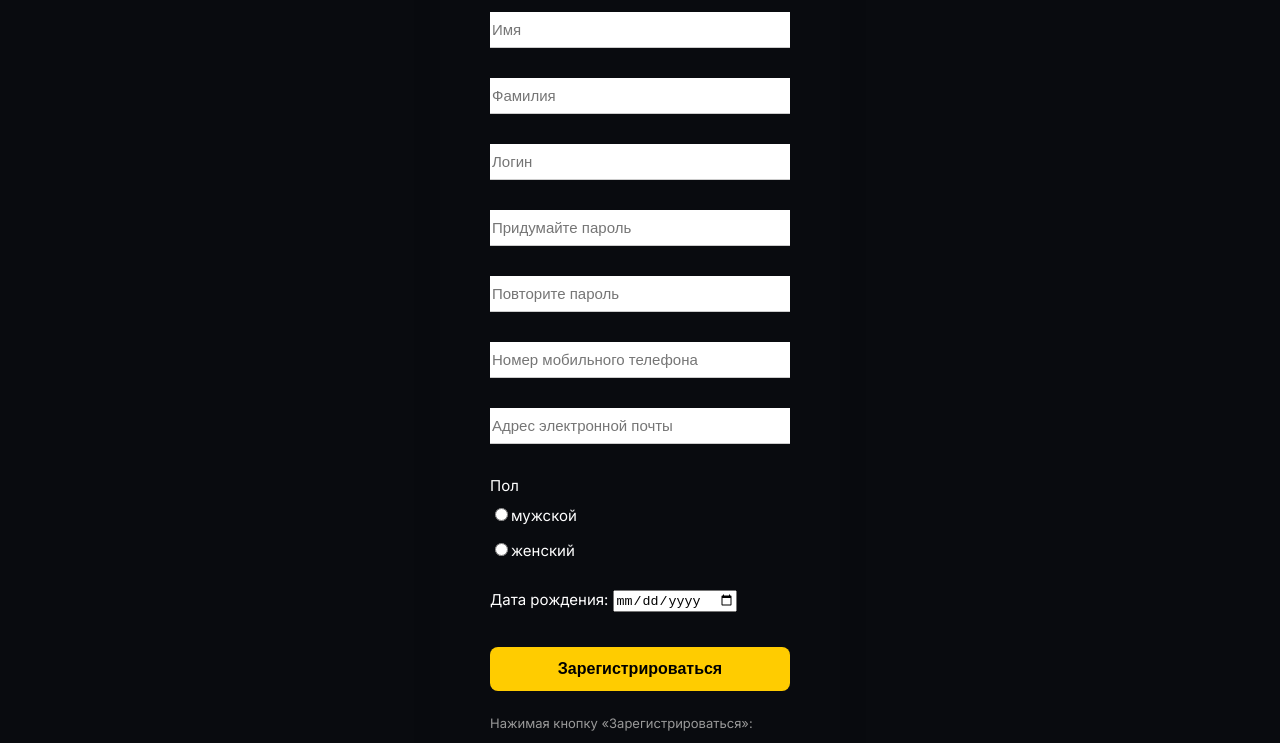
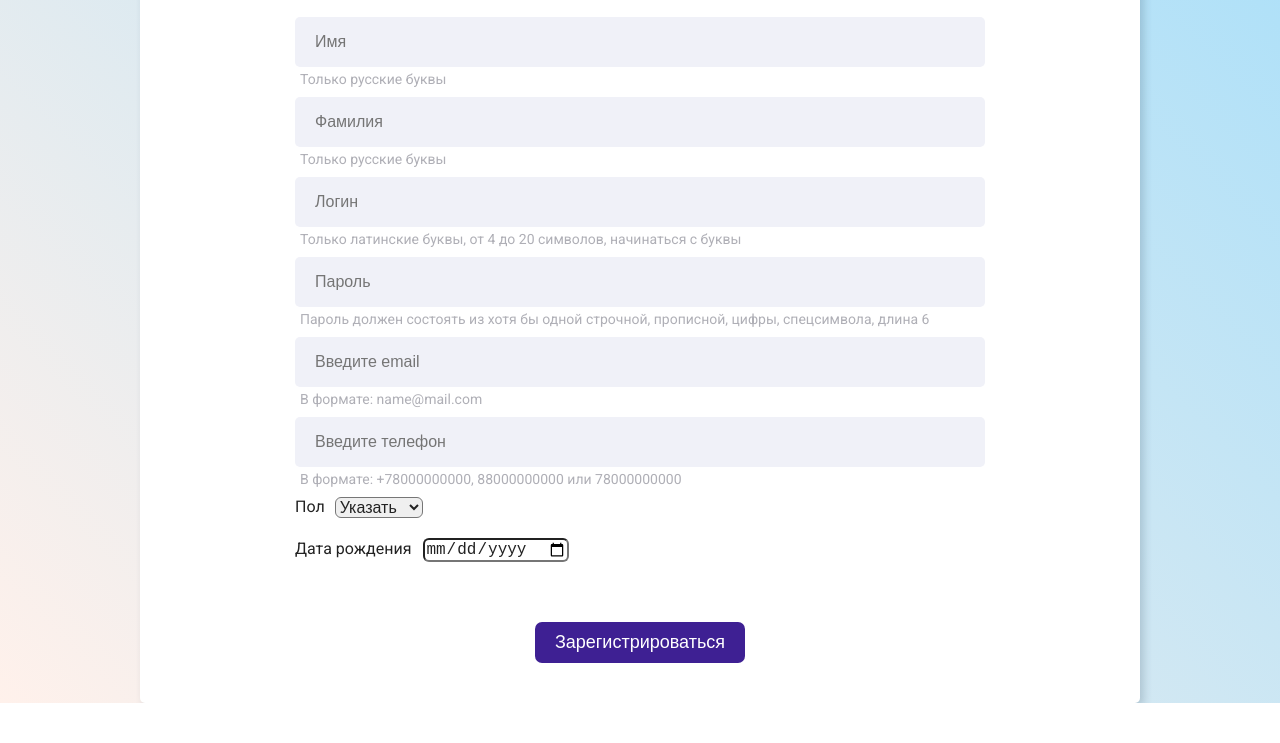
Before and after one commit to SifArtz/SifArtz.github.io, a plain HTML site: page account.html in a window 1280 px wide. Shown: the part 100-843 px from the top of the page. After the commit the page ends 803 px from the top, so only its background shows below. Drawn offline with Linux system fonts and the light colour scheme.

Commit message:
Update account.html

```diff
--- a/account.html
+++ b/account.html
@@ -1,120 +1,139 @@
 <!DOCTYPE html>
-<html lang="ru">
-<head>
-    <meta charset="UTF-8">
-    <link rel="stylesheet" href="assets/css/style.css">
-    <link rel="preconnect" href="https://fonts.googleapis.com">
-<link rel="preconnect" href="https://fonts.gstatic.com" crossorigin>
-<link href="https://fonts.googleapis.com/css2?family=Inter:wght@300;400;600&display=swap" rel="stylesheet">
-   <link rel="stylesheet" href="/assets/css/form.css">
-    <title>WRM Distribution</title>
-</head>
-<body>
+<html lang="en">
+  <head>
+    <meta charset="UTF-8" />
+    <meta http-equiv="X-UA-Compatible" content="IE=edge" />
+    <meta name="viewport" content="width=device-width, initial-scale=1.0" />
+    <link rel="stylesheet" href="/assets/reg/reset.css" />
+    <link rel="stylesheet" href="/assets/reg/style.css" />
 
-<header class = "header">
-    <div class="container">
-        <div class="header__inner">
-            <div class="header__logo">WRM</div>
-
-                <nav class ="nav">
-                    <a class = "nav__link" href="privilegas.html">privilegs</a>
-                    <a class = "nav__link" href="account.html">account</a>
-                    <a class = "nav__link" href="faq.html">FAQ</a>
-                </nav>
-        </div>
-    </div>
-</header>
+    <title>Registration</title>
+  </head>
 
 
 
+  <body>
+    <div class="container">
+      <div class="content">
 
- <main class="registration__wrapper">
-        <div class="registration__block">
-            <div class="registration__header">Регистрация</div>
-            <div class="errorsInfo"></div>
-            <form action="#" class="registration__form" method="POST">
+        <div class="right-side">
+          <div class="topic-text">Регистрация</div>
+          <p>
+            Чтобы продолжить работу с сайтом, пожалуйста, зарегистрируйтесь!
+          </p>
+          <form action="#" name="form">
 
-                <input type="text" name="firstName" id="InputFirstName" class="form__field" placeholder="Имя" required>
-                <div id="errowMessageFirstName"></div>
+           <!--ИМЯ-->
+            <div class="input-box">
+              <input
+                type="text"
+                placeholder="Имя"
+                name="name"
+                id="name"
+                data-reg="^[А-Я]{1}[а-яё]{2,23}$"
+                required
+              />
+              <label for="name">Только русские буквы</label>
+            </div>
 
-                <input type="text" name="surName" id="InputSurName" class="form__field" placeholder="Фамилия" required>
-                <div id="errowMessageSurName"></div>
+            <!--ФАМИЛИЯ-->
+            <div class="input-box">
+              <input
+                type="text"
+                placeholder="Фамилия"
+                name="surname"
+                id="surname"
+                data-reg="^[А-Я]{1}[а-яё]{2,23}$"
+                required
+              />
+              <label for="surname">Только русские буквы</label>
+            </div>
 
-                <input type="text" name="login" id="InputLogin" class="form__field" placeholder="Логин" required>
-                <div id="errowMessagelogin"></div>
+            <!--ЛОГИН-->
+            <div class="input-box">
+              <input
+                type="text"
+                placeholder="Логин"
+                name="login"
+                id="login"
+                data-reg="^[a-zA-z]{1}[a-zA-Z1-9]{3,20}$"
+                required
+              />
+              <label for="login">Только латинские буквы, от 4 до 20 символов, начинаться с буквы</label>
+            </div>
 
-                <input type="password" name="password" id="InputPassword" class="form__field"
-                    placeholder="Придумайте пароль" required>
-                <div id="errowMessagePassword"></div>
+            <!--ПАРОЛЬ-->
+            <div class="input-box">
+              <input
+                type="password"
+                placeholder="Пароль"
+                name="password"
+                id="password"
+                data-reg="(?=.*[0-9])(?=.*[!@#$%^&*])(?=.*[a-z])(?=.*[A-Z])[0-9a-zA-Z!@#$%^&*]{8,}"
+                required
+              />
+              <label for="login">Пароль должен состоять из хотя бы одной строчной, прописной, цифры, спецсимвола, длина 6 </label>
+            </div>
 
-                <input type="password" name="passwordRepeat" id="InputPasswordRepeat" class="form__field"
-                    placeholder="Повторите пароль" required>
-                <div id="errowMessagePasswordRepeat"></div>
+            <!--EMAIL-->
+            <div class="input-box">
+              <input
+                type="text"
+                placeholder="Введите email"
+                name="email"
+                id="email"
+                data-reg="^[-\w.]+@([A-z0-9][-A-z0-9]+\.)+[A-z]{2,4}$"
+                required
+              />
+              <label for="email">В формате: name@mail.com</label>
+            </div>
 
-                <input type="tel" name="tel" id="InputTel" class="form__field" placeholder="Номер мобильного телефона"
-                    required>
-                <div id="errowMessageTel"></div>
+            <!--ТЕЛЕФОН-->
+            <div class="input-box">
+              <input
 
-                <input type="email" name="email" id="InputEmail" class="form__field" placeholder="Адрес электронной почты"
-                    required>
-                <div id="errowMessageEmail"></div>
+                type="text"
+                placeholder="Введите телефон"
+                name="phone"
+                id="phone"
+                data-reg="^((\+7|7|8)+([0-9]){10})$"
+                required
+              />
+              <label for="phone">В формате: +78000000000, 88000000000 или 78000000000</label>
+            </div>
 
+            <!--ПОЛ-->
+             <div class="input-box2" >
+             <p><label for="sex">Пол</label>
+    <select name="sex" id="sex" required data-reg="">
+        <option value="">Указать</option>
+        <option value="male">Мужской</option>
+        <option value="female">Женский</option>
+    </select>
+    </p>
+      </div>
+                <!--Дата рождения-->
+                <div class = "input-box3" >
+    <label for="bday">Дата рождения</label>
+    <input type="date" id="bday" name="bday" required data-reg="">
+  </div>
 
-                  <div class="radio">
-      <span>Пол</span>
-      <label>
-        <input type="radio" name="sex" value="мужской" placeholder="Пол" required >мужской
-        <div class="radio-control male" ></div>
-      </label>
-      <label>
-        <input type="radio" name="sex"  value="женский" placeholder="Пол">женский
-        <div class="radio-control female"></div>
-      </label>
+<!--
+            <div class="input-box message-box">
+              <textarea placeholder="Сообщение"></textarea>
+            </div>
+-->
+            <div class="button">
+              <input type="submit" id="button" value="Зарегистрироваться" />
+            </div>
+          </form>
+        </div>
+      </div>
     </div>
-
-
-
-                <div class="bd">
-                <label for="start">Дата рождения: </label>
-
-            <input type="date" id="start" name="trip-start" placeholder="Дата рождения" required>
-                </div>
-
-
-
-                <button type="button" class="registration__button">Зарегистрироваться</button>
-
-                <div class="sign">
-                    <p class="sign__text"> Нажимая кнопку «Зарегистрироваться»:</p>
-                    <div class="sign__userAgreement">
-                        <input type="checkbox" id="userAgreement" value="check" checked="checked">
-                        <div>
-                            Я принимаю условия
-                            <a href="#">Пользовательского соглашения</a>
-                            и даю своё согласие WMRLabel на обработку моей персональной
-                            информации
-                            на
-                            условиях, определенных
-                            <a href="#">Политикой конфиденциальности.</a>
-                        </div>
-                    </div>
-
-                    <div class="sign__ads">
-                        <input type="checkbox" name="userAds" value="check" checked="checked">Я не хочу получать
-                        рекламу и другие предложения данного сервиса WMRLabel
-                    </div>
-                </div>
-            </form>
-        </div>
-    </main>
-
-
-
-
-
-
-    <script src="/assets/css/form.js"></script>
-</body>
-
-
+    <script
+      src="https://kit.fontawesome.com/fce9a50d02.js"
+      crossorigin="anonymous"
+    ></script>
+    <script src="/assets/reg/app.js"></script>
+  </body>
 </html>
```
